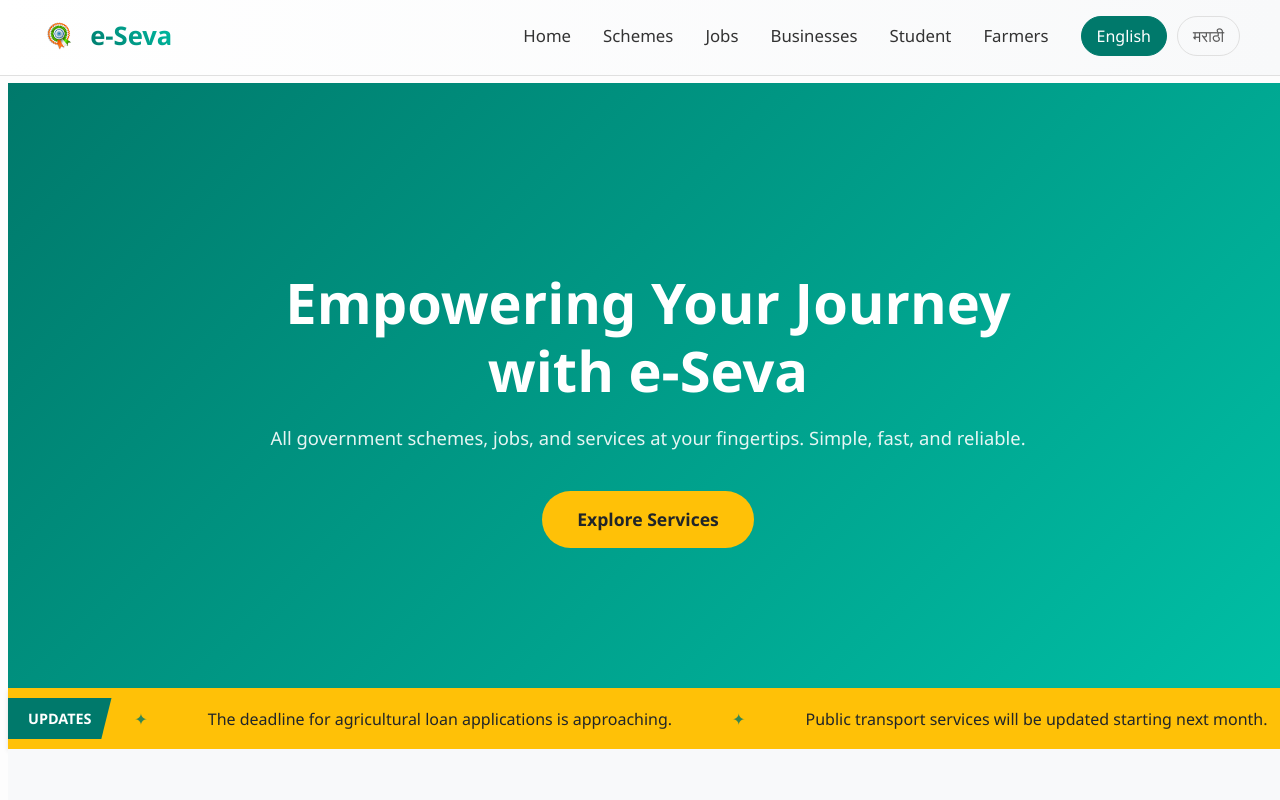
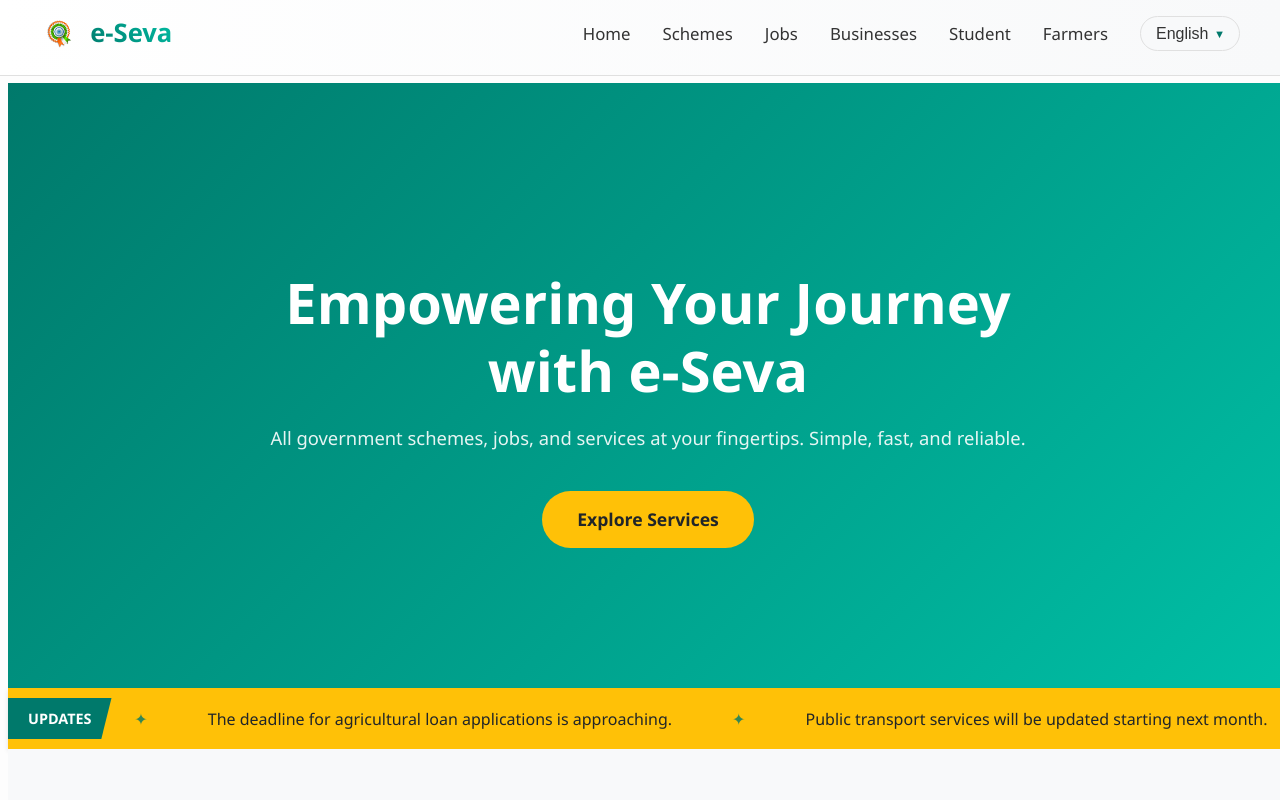
Before and after one commit to IamAdinath/jalad-e-seva-serverless, a React (Vite) app in the folder ui/: page / in a window 1280 px wide. Shown: the top 800 px of the page. Built offline with nearby package versions, Linux system fonts and the light colour scheme.

Commit message:
update lang switched to selection

```diff
--- a/ui/src/components/LanguageSwitcher.css
+++ b/ui/src/components/LanguageSwitcher.css
@@ -1,26 +1,50 @@
+/*
+  LanguageSwitcher.css
+  Updated styles for a custom dropdown menu.
+*/
+
 .language-switcher {
-  display: flex;
-  gap: 10px;
+  position: relative;
+  display: inline-block;
 }
 
-.language-switcher button {
-  background-color: transparent;
+.language-select {
+  /* --- Appearance --- */
+  background-color: #f8f9fa;
+  color: var(--text-color);
+  padding: 8px 30px 8px 15px; /* Extra padding on the right for the arrow */
+  font-size: 1rem;
+  font-weight: 500;
   border: 1px solid var(--border-color);
-  color: var(--text-light);
-  padding: 8px 15px;
-  border-radius: 20px;
+  border-radius: 50px; /* Pill shape for a modern look */
   cursor: pointer;
-  font-weight: 500;
   transition: all 0.3s ease;
+
+  /* --- Remove default browser styling --- */
+  -webkit-appearance: none;
+  -moz-appearance: none;
+  appearance: none;
 }
 
-.language-switcher button:hover {
-  background-color: var(--background-light);
+.language-select:hover {
   border-color: var(--primary-color);
+  background-color: #f1f3f5;
 }
 
-.language-switcher button.active {
-  background-color: var(--primary-color);
-  color: white;
-  border-color: var(--primary-color);
+.language-select:focus {
+  outline: none;
+  box-shadow: 0 0 0 3px rgba(0, 121, 107, 0.2); /* A focus ring for accessibility */
 }
+
+/* --- Custom Dropdown Arrow --- */
+/* We add a custom arrow using a pseudo-element for a consistent look */
+.language-switcher::after {
+  content: '▼';
+  font-size: 0.7rem;
+  color: var(--primary-color);
+  position: absolute;
+  right: 15px;
+  top: 50%;
+  transform: translateY(-50%);
+  pointer-events: none; /* Allows clicks to go through to the select element */
+}
--- a/ui/src/components/LanguageSwitcher.tsx
+++ b/ui/src/components/LanguageSwitcher.tsx
@@ -1,31 +1,45 @@
 import React from 'react';
 import { useTranslation } from 'react-i18next';
+
+// Import the dedicated CSS file
 import './LanguageSwitcher.css';
 
-// UPDATE THIS ARRAY
+// This array can now be easily extended with more languages
 const languages = [
   { code: 'en', name: 'English' },
   { code: 'mr', name: 'मराठी' },
+  // Example: Add more languages here in the future
+  // { code: 'hi', name: 'हिन्दी' },
+  // { code: 'gu', name: 'ગુજરાતી' },
 ];
 
 const LanguageSwitcher: React.FC = () => {
   const { i18n } = useTranslation();
 
-  const changeLanguage = (lng: string) => {
-    i18n.changeLanguage(lng);
+  // This function is called when the user selects a new option from the dropdown
+  const handleLanguageChange = (event: React.ChangeEvent<HTMLSelectElement>) => {
+    const newLang = event.target.value;
+    i18n.changeLanguage(newLang);
   };
 
   return (
     <div className="language-switcher">
-      {languages.map((lng) => (
-        <button
-          key={lng.code}
-          onClick={() => changeLanguage(lng.code)}
-          className={i18n.resolvedLanguage === lng.code ? 'active' : ''}
-        >
-          {lng.name}
-        </button>
-      ))}
+      {/*
+        The select element's value is controlled by the current language in i18next.
+        This ensures it always shows the correct selection.
+      */}
+      <select
+        value={i18n.resolvedLanguage}
+        onChange={handleLanguageChange}
+        className="language-select"
+      >
+        {/* We map over the languages array to create an <option> for each one */}
+        {languages.map((lng) => (
+          <option key={lng.code} value={lng.code}>
+            {lng.name}
+          </option>
+        ))}
+      </select>
     </div>
   );
 };
```
